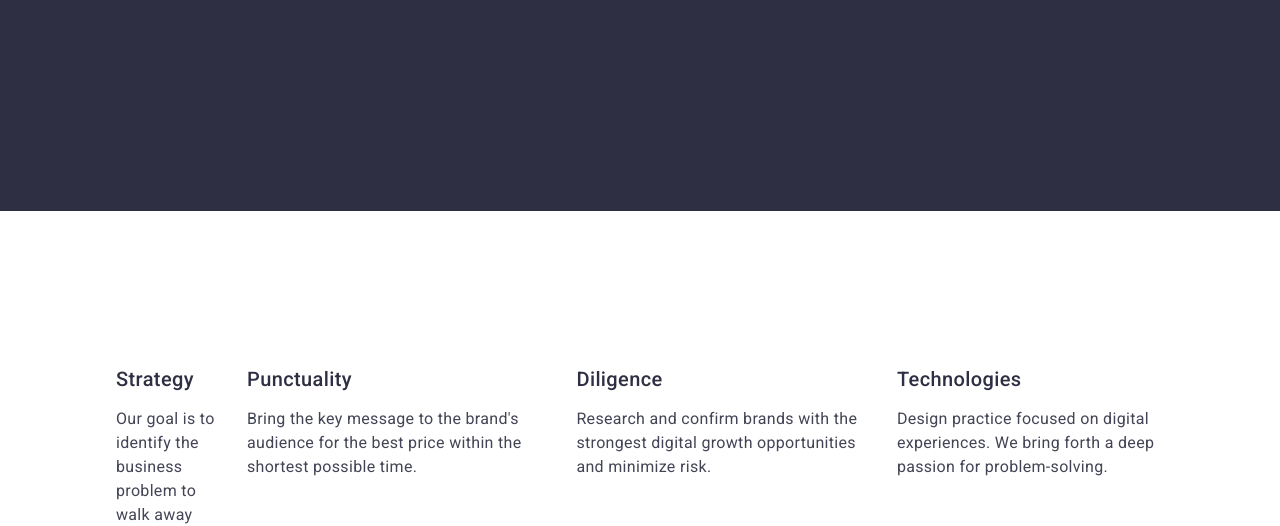
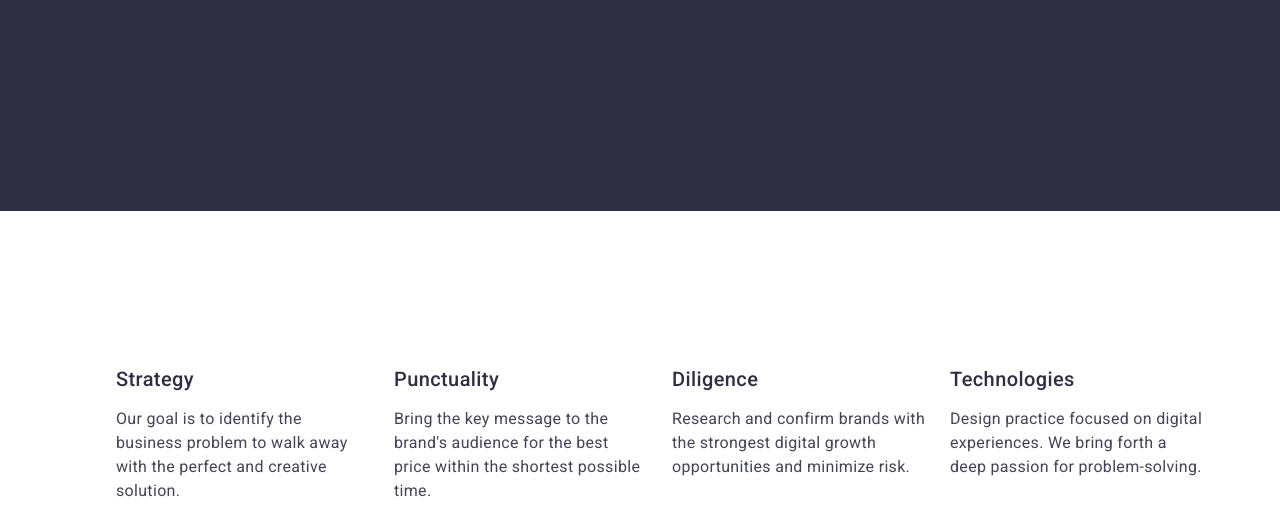
Before and after one commit to luxqxqm/goit-markup-hw-03, a plain HTML site: page index.html in a window 1280 px wide. Shown: the part 435-961 px from the top of the page. Drawn offline with nearby package versions, Linux system fonts and the light colour scheme.

Commit message:
C:/Program Files/Git/css

```diff
--- a/css/styles.css
+++ b/css/styles.css
@@ -309,6 +309,6 @@ img{
     gap: 24px;
 }
 
-.section-text-li:first-child{
+.section-text-li{
     flex-basis: calc((100% - 72px) / 4);
 }
```
